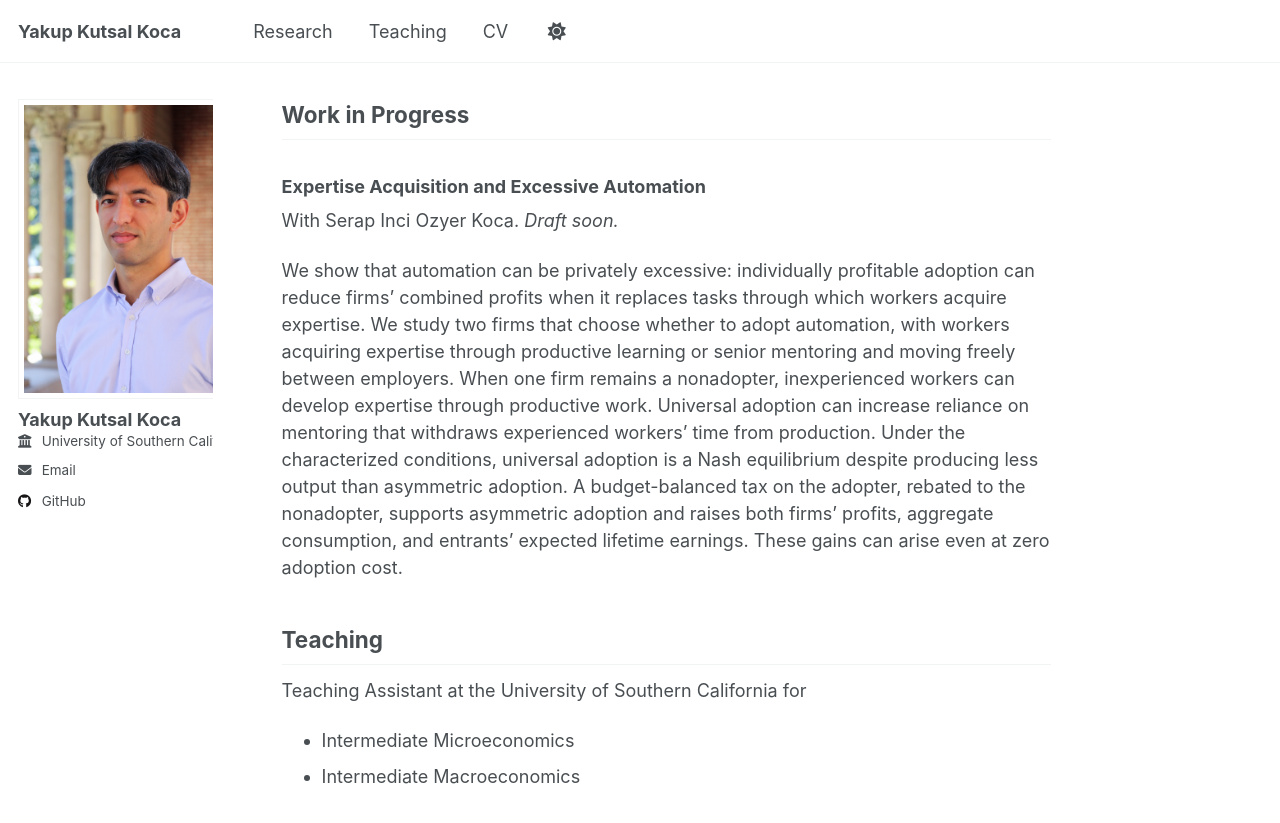
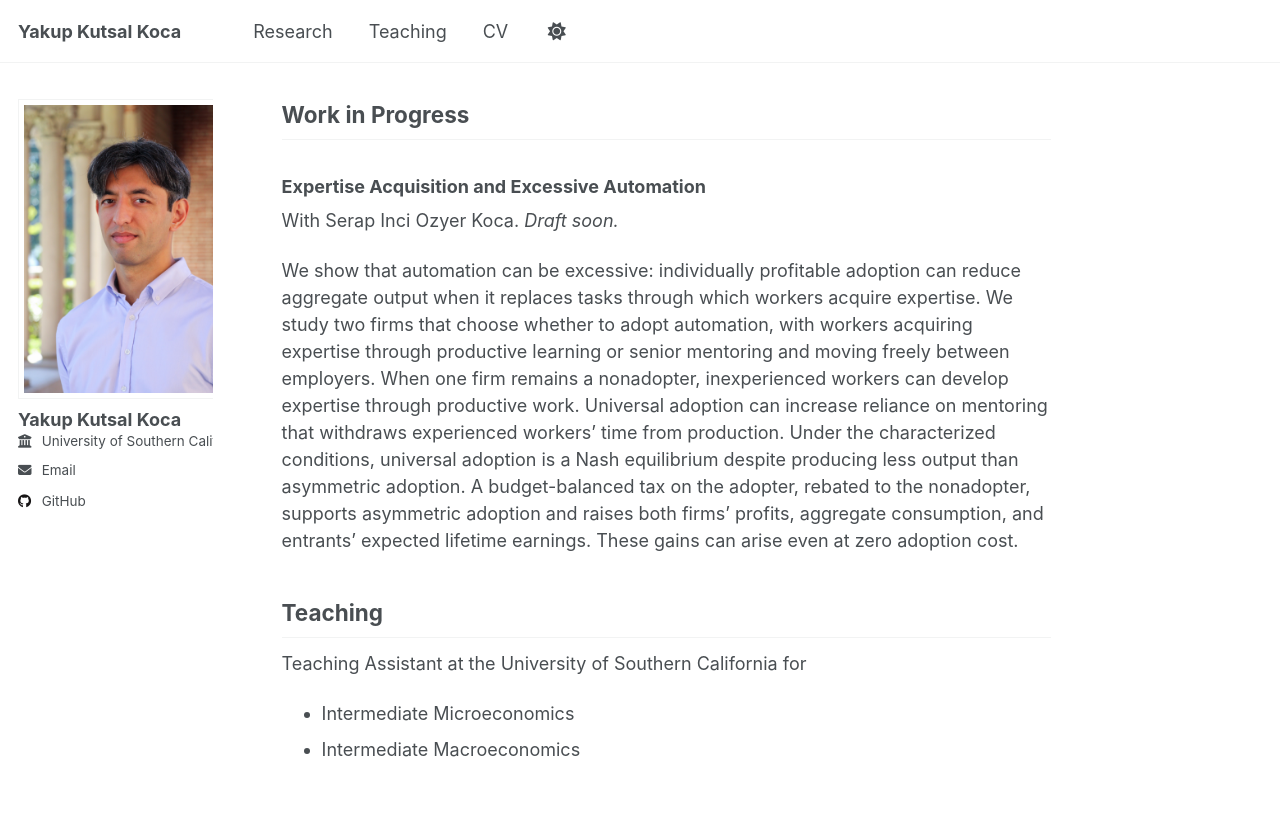
Before and after one commit to ykkoca/ykkoca.github.io, a Jekyll site: the page built from _pages/about.md, in a window 1280 px wide and 900 px high, scrolled down 599 px. Shown: the top 823 px of the window. Built offline with Jekyll 4.4.1, drawn with Linux system fonts in a browser that asks for light colours; a script that is not in the unit is left out.

Commit message:
update research

```diff
--- a/_pages/about.md
+++ b/_pages/about.md
@@ -20,7 +20,7 @@ Existing measures of occupational AI exposure ignore worker reallocation, failin
 
 With Serap Inci Ozyer Koca. *Draft soon.*
 
-We show that automation can be privately excessive: individually profitable adoption can reduce firms’ combined profits when it replaces tasks through which workers acquire expertise. We study two firms that choose whether to adopt automation, with workers acquiring expertise through productive learning or senior mentoring and moving freely between employers. When one firm remains a nonadopter, inexperienced workers can develop expertise through productive work. Universal adoption can increase reliance on mentoring that withdraws experienced workers’ time from production. Under the characterized conditions, universal adoption is a Nash equilibrium despite producing less output than asymmetric adoption. A budget-balanced tax on the adopter, rebated to the nonadopter, supports asymmetric adoption and raises both firms’ profits, aggregate consumption, and entrants’ expected lifetime earnings. These gains can arise even at zero adoption cost.
+We show that automation can be excessive: individually profitable adoption can reduce aggregate output when it replaces tasks through which workers acquire expertise. We study two firms that choose whether to adopt automation, with workers acquiring expertise through productive learning or senior mentoring and moving freely between employers. When one firm remains a nonadopter, inexperienced workers can develop expertise through productive work. Universal adoption can increase reliance on mentoring that withdraws experienced workers’ time from production. Under the characterized conditions, universal adoption is a Nash equilibrium despite producing less output than asymmetric adoption. A budget-balanced tax on the adopter, rebated to the nonadopter, supports asymmetric adoption and raises both firms’ profits, aggregate consumption, and entrants’ expected lifetime earnings. These gains can arise even at zero adoption cost.
 
 ## Teaching
 Teaching Assistant at the University of Southern California for
```
